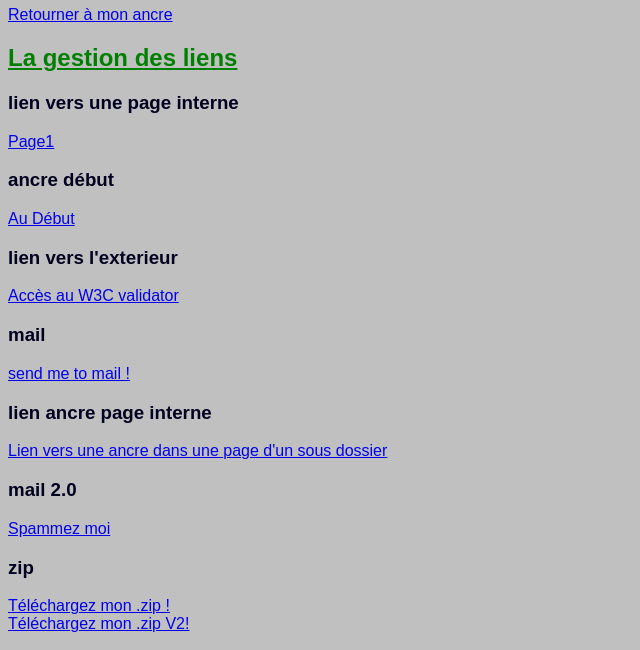
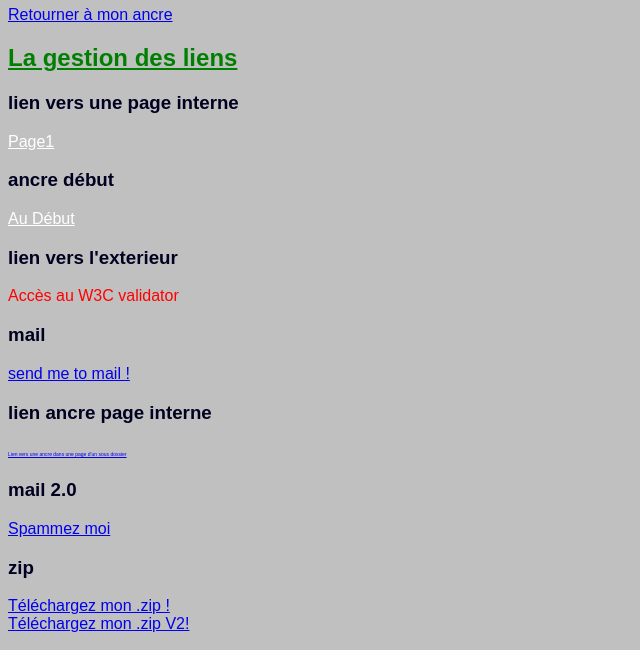
Before and after one commit to Sosso8305/Web, a plain HTML site: page TD2/02-refcard.html in a window 1280 px wide. Shown: the part 820-1470 px from the top of the page, without its empty margins (0-640 px from the left). Drawn offline with Linux system fonts and the light colour scheme.

Commit message:
end exo5

```diff
--- a/TD2/02-refcard.html
+++ b/TD2/02-refcard.html
@@ -60,22 +60,22 @@
         <h2>La gestion des liens</h2>
 
             <h3>lien vers une page interne</h3>
-                <a href="/TD2/01-hello_world.html">Page1</a>
+                <a class="first" href="/TD2/01-hello_world.html">Page1</a>
 
             <h3>ancre début</h3>
-                <a href="#Debut">Au Début</a>
+                <a class="first" href="#Debut">Au Début</a>
 
             <h3>lien vers l'exterieur</h3>
-                <a href="https://validator.w3.org/">Accès au W3C validator</a>
+                <a id="spe" href="https://validator.w3.org/">Accès au W3C validator</a>
 
             <h3>mail</h3>
-                <a href="mailto:sofiane@mail.fr?Subject=mail_via_HTML">send me to mail !</a>
+                <a class="end" href="mailto:sofiane@mail.fr?Subject=mail_via_HTML">send me to mail !</a>
 
             <h3>lien ancre page interne</h3>
-                <a href="/TD1/level2/03-test_liens.html#ancre_test">Lien vers une ancre dans une page d'un sous dossier</a>
+                <a id="lol" href="/TD1/level2/03-test_liens.html#ancre_test">Lien vers une ancre dans une page d'un sous dossier</a>
 
             <h3>mail 2.0</h3>
-                <a href="mailto:sofiane@mail.fr?Subject=Yeah">Spammez moi</a>
+                <a class="end" href="mailto:sofiane@mail.fr?Subject=Yeah">Spammez moi</a>
 
             <h3>zip</h3>
                 <a href="/TD1/level2/04-test_archive.zip">Téléchargez mon .zip !</a> </br>
--- a/TD2/css/07-refcard.css
+++ b/TD2/css/07-refcard.css
@@ -46,3 +46,25 @@ mark{
 ul li{
     list-style-type: disc;
 }
+
+.first{
+    color: white;
+}
+
+#spe{
+    color: red;
+    text-decoration: none;
+}
+
+#spe:hover{
+    text-decoration: underline;
+}
+
+#lol{
+    font-size: 5px;
+}
+
+.end:active{
+    color: orange;
+    font-size: 2em;
+}
```
